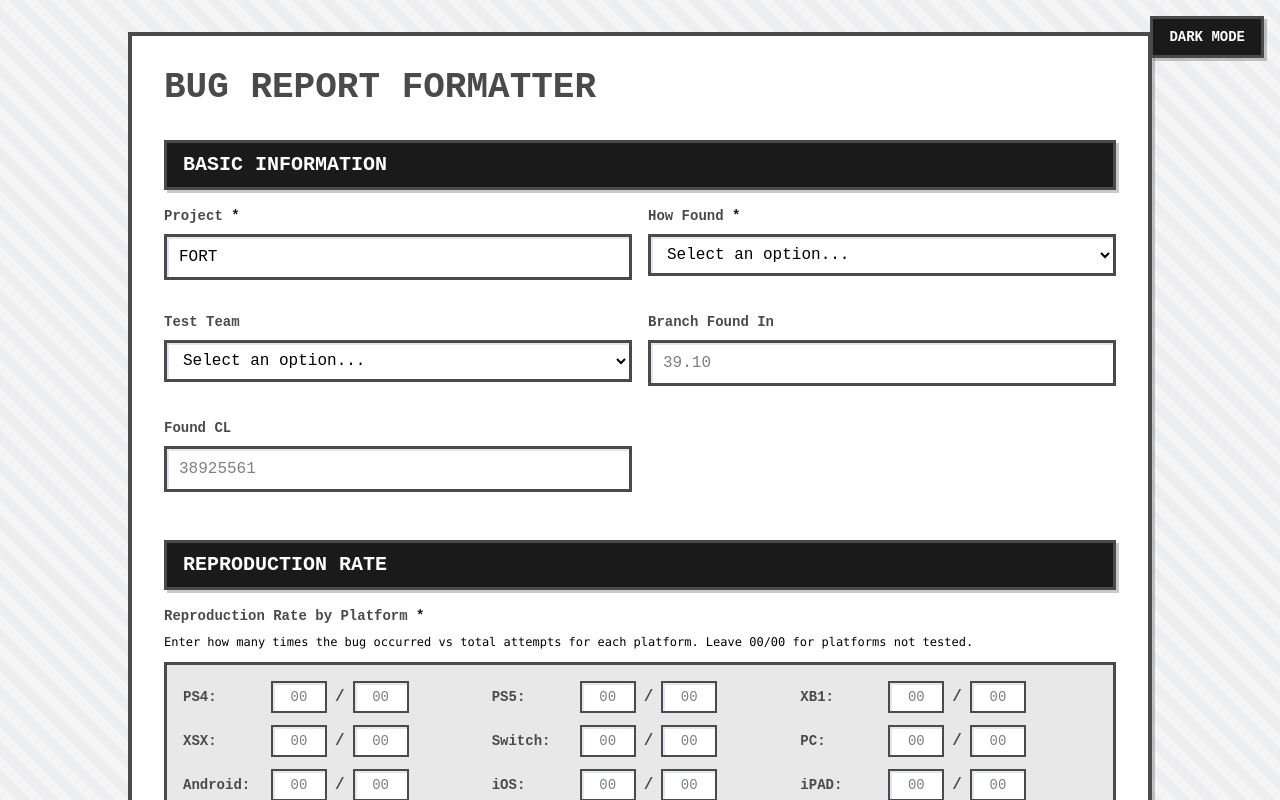
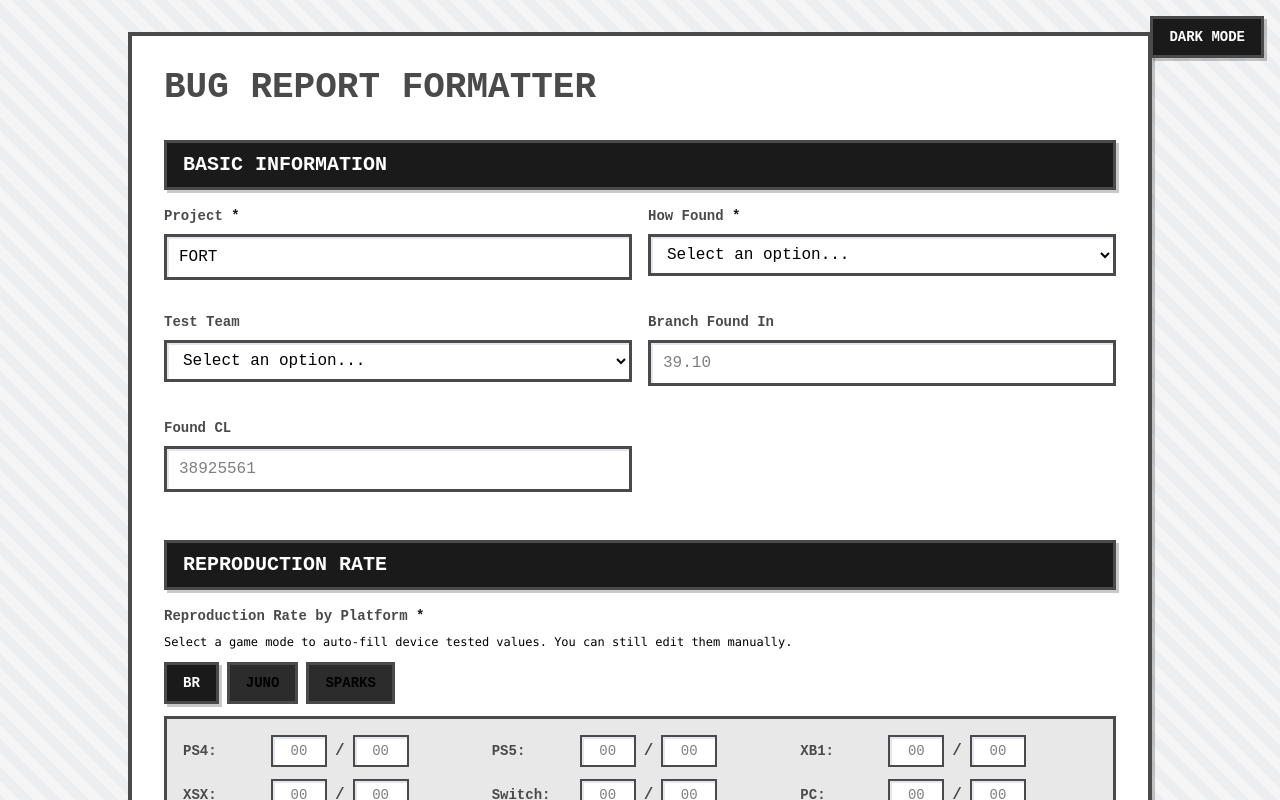
Before and after one commit to Facundo-Villafane/Bugreport, a React (Vite) app: page / in a window 1280 px wide. Shown: the top 800 px of the page. Built offline with nearby package versions, Linux system fonts and the light colour scheme.

Commit message:
Add game mode selection and auto-fill functionality to PlatformReproRate component

```diff
--- a/src/components/FormFields/PlatformReproRate.jsx
+++ b/src/components/FormFields/PlatformReproRate.jsx
@@ -1,7 +1,63 @@
-import React from 'react';
+import React, { useState } from 'react';
 
 const PlatformReproRate = ({ platforms, reproRates, onChange, error }) => {
   const allPlatforms = ['PS4', 'PS5', 'XB1', 'XSX', 'Switch', 'PC', 'Android', 'iOS', 'iPAD', 'Switch 2'];
+  const [activeTab, setActiveTab] = useState('BR');
+
+  const MODE_PRESETS = {
+    'BR': {
+      'PS4': 10,
+      'PS5': 6,
+      'XB1': 10,
+      'XSX': 11,
+      'Switch': 14,
+      'PC': 18,
+      'Android': 8,
+      'iOS': 10,
+      'iPAD': 4,
+      'Switch 2': 4 // Sage
+    },
+    'JUNO': {
+      'PS4': 9,
+      'PS5': 1,
+      'XB1': 7,
+      'XSX': 5,
+      'Switch': 5,
+      'PC': 4,
+      'Android': 2,
+      'iOS': 3,
+      'iPAD': 0,
+      'Switch 2': 0
+    },
+    'SPARKS': {
+      'PS4': 7,
+      'PS5': 3,
+      'XB1': 2,
+      'XSX': 4,
+      'Switch': 8,
+      'PC': 2,
+      'Android': 3,
+      'iOS': 3,
+      'iPAD': 0,
+      'Switch 2': 0
+    }
+  };
+
+  const handleTabChange = (mode) => {
+    setActiveTab(mode);
+    const preset = MODE_PRESETS[mode];
+
+    // Fill the "total" field for each platform with preset values
+    const newReproRates = {};
+    allPlatforms.forEach(platform => {
+      newReproRates[platform] = {
+        occurred: reproRates[platform]?.occurred || '',
+        total: preset[platform]?.toString() || ''
+      };
+    });
+
+    onChange({ target: { name: 'reproRates', value: newReproRates } });
+  };
 
   const handleReproChange = (platform, field, value) => {
     // Only allow numbers
@@ -24,9 +80,28 @@ const PlatformReproRate = ({ platforms, reproRates, onChange, error }) => {
         Reproduction Rate by Platform <span style={{color: 'var(--retro-primary)'}}>*</span>
       </label>
       <p className="text-xs font-mono mb-3" style={{color: 'var(--retro-text)'}}>
-        Enter how many times the bug occurred vs total attempts for each platform.
-        Leave 00/00 for platforms not tested.
+        Select a game mode to auto-fill device tested values. You can still edit them manually.
       </p>
+
+      {/* Mode Tabs */}
+      <div className="flex gap-2 mb-3">
+        {['BR', 'JUNO', 'SPARKS'].map((mode) => (
+          <button
+            key={mode}
+            type="button"
+            onClick={() => handleTabChange(mode)}
+            className="px-4 py-2 text-sm font-bold uppercase"
+            style={{
+              backgroundColor: activeTab === mode ? 'var(--retro-primary)' : 'var(--retro-secondary)',
+              color: activeTab === mode ? 'var(--retro-header-text)' : 'var(--retro-text)',
+              border: '3px solid var(--retro-border)',
+              boxShadow: activeTab === mode ? 'var(--retro-shadow)' : 'none'
+            }}
+          >
+            {mode}
+          </button>
+        ))}
+      </div>
 
       <div className="p-4" style={{border: '3px solid var(--retro-border)', backgroundColor: 'var(--retro-accent)'}}>
         <div className="grid grid-cols-1 md:grid-cols-2 lg:grid-cols-3 gap-3">
--- a/src/services/groqService.js
+++ b/src/services/groqService.js
@@ -49,6 +49,8 @@ export const groqService = {
    */
   async generateSummary(formData) {
     const systemMessage = `You are an expert QA specialist for Fortnite. Generate a clear, concise Summary for a Jira bug report.
+
+CRITICAL: ALL OUTPUT MUST BE IN ENGLISH. Even if the input is in Spanish or another language, your response MUST be in English.
 
 SUMMARY STRUCTURE:
 Create a logical title following this formula:
@@ -115,6 +117,8 @@ Generate the Summary:`;
   async generateSeverity(formData) {
     const systemMessage = `You are an expert QA specialist. Analyze bugs and determine severity level.
 
+CRITICAL: ALL OUTPUT MUST BE IN ENGLISH. Even if the input is in Spanish or another language, your response MUST be in English.
+
 SEVERITY LEVELS:
 1 = Game Breaker: Prevents playing completely (crashes, UI locks, repeated disconnections)
 2 = Major Function: Big impact but playable (weapons not working, incorrect damage)
@@ -140,6 +144,8 @@ What is the severity level?`;
    */
   async generateSteps(formData) {
     const systemMessage = `You are an expert QA specialist for Fortnite. Generate CONCISE Steps to Reproduce.
+
+CRITICAL: ALL OUTPUT MUST BE IN ENGLISH. Even if the input is in Spanish or another language, your response MUST be in English.
 
 CRITICAL RULES - DO NOT INVENT INFORMATION:
 1. ONLY use information explicitly provided by the user
@@ -218,6 +224,8 @@ Generate CONCISE Steps to Reproduce using ONLY the information above:`;
   async generateDescription(formData) {
     const systemMessage = `You are an expert QA specialist. Generate the Description section for a Jira bug report with ALL these mandatory sections:
 
+CRITICAL: ALL OUTPUT MUST BE IN ENGLISH. Even if the input is in Spanish or another language, your response MUST be in English.
+
 REQUIRED SECTIONS:
 1. REPRO RATE PLATFORMS: (EXACT format below - use the data provided, fill with 00/00 for platforms not tested)
 2. WORKAROUND: (if any, otherwise "None Known")
@@ -280,6 +288,8 @@ Generate the Description section with all mandatory sections using the exact rep
   async suggestComponent(formData) {
     const systemMessage = `You are an expert at categorizing Fortnite bugs. Suggest the most appropriate Jira component.
 
+CRITICAL: ALL OUTPUT MUST BE IN ENGLISH. Even if the input is in Spanish or another language, your response MUST be in English.
+
 MAIN CATEGORIES:
 - BR - Animation - [Cosmetics/Character/Weapon/Vehicle]
 - BR - Art - [Environment/UI/VFX/Lighting]
```
